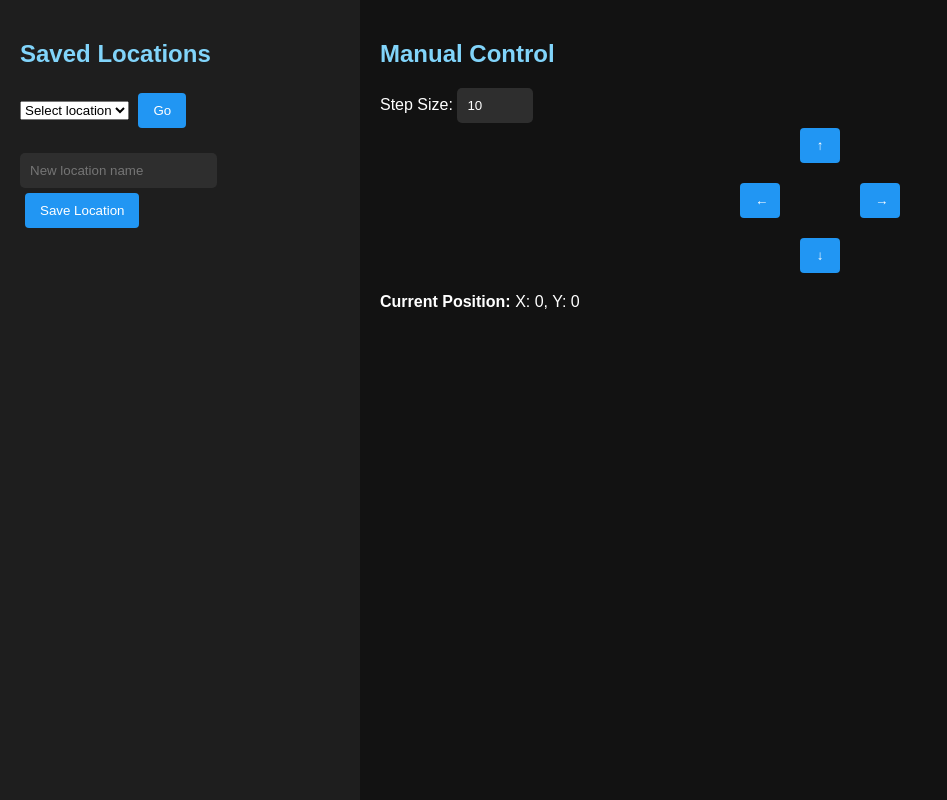
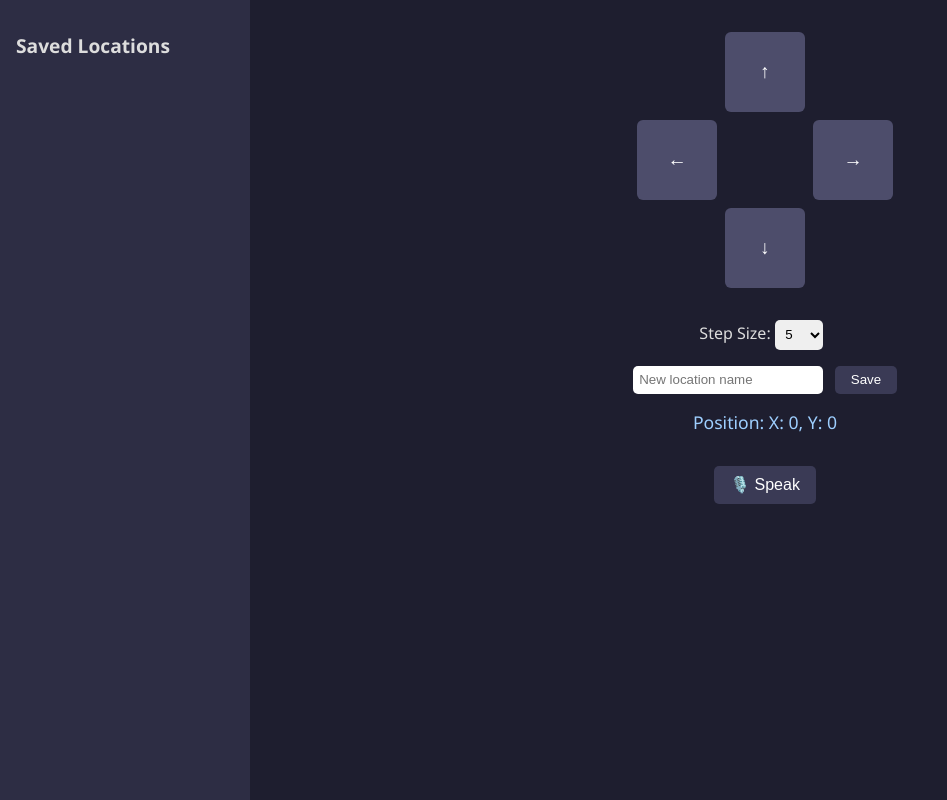
Before and after one commit to ryanrocksforever/LaserAssistant, a Flask app: template templates/index.html in a window 1280 px wide. Shown: the whole page, without its empty margins (0-947 px from the left). Run offline with Flask 3, Linux system fonts and the light colour scheme; the template is opened without the code that fills it, so the values that code supplies are empty.

Commit message:
add voice Func

```diff
--- a/app.py
+++ b/app.py
@@ -1,99 +1,125 @@
 from flask import Flask, render_template, request, jsonify
-import json, os
 from HR8825 import HR8825
+import json
+import os
+import atexit
 
 app = Flask(__name__)
 
-# ─── CONFIG ────────────────────────────────
-X_RANGE = 75
-Y_RANGE = 200
-POSITION_FILE = "locations.json"
-current_position = {'x': 0, 'y': 0}
+# ────── Galvo Control ──────
+class GalvoController:
+    def __init__(self):
+        self.MIN_X = 0
+        self.MAX_X = 75
+        self.MIN_Y = 0
+        self.MAX_Y = 200
 
-# ─── Motor Setup ───────────────────────────
-Motor1 = HR8825(dir_pin=13, step_pin=19, enable_pin=12, mode_pins=(16, 17, 20))
-Motor2 = HR8825(dir_pin=24, step_pin=18, enable_pin=4, mode_pins=(21, 22, 27))
-Motor1.SetMicroStep('softward', '1/8step')
-Motor2.SetMicroStep('softward', '1/8step')
+        self.current_position = {'x': 0, 'y': 0}
 
-# ─── Movement Functions ────────────────────
-def move_axis(motor, axis, steps, delay=0.001):
-    if steps == 0:
-        return
+        self.Motor1 = HR8825(dir_pin=13, step_pin=19, enable_pin=12, mode_pins=(16, 17, 20))
+        self.Motor2 = HR8825(dir_pin=24, step_pin=18, enable_pin=4, mode_pins=(21, 22, 27))
+        self.Motor1.SetMicroStep('softward', '1/8step')
+        self.Motor2.SetMicroStep('softward', '1/8step')
 
-    target = current_position[axis] + steps
-    limit = X_RANGE if axis == 'x' else Y_RANGE
-    if target < 0 or target > limit:
-        print(f"Blocked movement: {axis} target {target} outside 0-{limit}")
-        return
+        self.home()
 
-    direction = 'forward' if steps > 0 else 'backward'
-    getattr(motor, 'TurnStep')(Dir=direction, steps=abs(steps), stepdelay=delay)
-    current_position[axis] = target
+    def home(self):
+        # Go to known zero
+        self.move_to(0, 0)
 
-def move_to(x, y):
-    dx = x - current_position['x']
-    dy = y - current_position['y']
-    move_axis(Motor1, 'x', dx)
-    move_axis(Motor2, 'y', dy)
+    def move_to(self, x, y, delay=0.001):
+        dx = x - self.current_position['x']
+        dy = y - self.current_position['y']
+        self.move_relative(dx, dy, delay)
 
-# ─── Storage ───────────────────────────────
-def save_locations(locations):
-    with open(POSITION_FILE, 'w') as f:
-        json.dump(locations, f)
+    def move_relative(self, dx, dy, delay=0.001):
+        target_x = max(self.MIN_X, min(self.MAX_X, self.current_position['x'] + dx))
+        target_y = max(self.MIN_Y, min(self.MAX_Y, self.current_position['y'] + dy))
+        dx = target_x - self.current_position['x']
+        dy = target_y - self.current_position['y']
+
+        if dx != 0:
+            dir_x = 'forward' if dx > 0 else 'backward'
+            self.Motor1.TurnStep(Dir=dir_x, steps=abs(dx), stepdelay=delay)
+        if dy != 0:
+            dir_y = 'forward' if dy > 0 else 'backward'
+            self.Motor2.TurnStep(Dir=dir_y, steps=abs(dy), stepdelay=delay)
+
+        self.current_position['x'] = target_x
+        self.current_position['y'] = target_y
+
+    def shutdown(self):
+        self.move_to(0, 0)
+        self.Motor1.Stop()
+        self.Motor2.Stop()
+
+galvo = GalvoController()
+atexit.register(galvo.shutdown)
+
+# ────── Location Persistence ──────
+LOCATION_FILE = 'locations.json'
 
 def load_locations():
-    if not os.path.exists(POSITION_FILE):
+    if not os.path.exists(LOCATION_FILE):
         return {}
-    with open(POSITION_FILE, 'r') as f:
-        return json.load(f)
+    with open(LOCATION_FILE, 'r') as f:
+        try:
+            return json.load(f)
+        except:
+            return {}
 
-# ─── Routes ────────────────────────────────
-@app.route("/")
+def save_locations(locations):
+    with open(LOCATION_FILE, 'w') as f:
+        json.dump(locations, f, indent=2)
+
+# ────── Flask Routes ──────
+@app.route('/')
 def index():
-    return render_template("index.html", locations=load_locations(), current=current_position)
+    locations = load_locations()
+    return render_template('index.html', locations=locations.keys())
 
-@app.route("/move_manual", methods=["POST"])
+@app.route('/move_manual', methods=['POST'])
 def move_manual():
     data = request.get_json()
-    direction = data.get("direction")
-    step = int(data.get("step_size", 10))
+    direction = data.get('direction')
+    step_size = int(data.get('step_size', 5))
 
-    dx, dy = 0, 0
-    if direction == "left": dx = -step
-    elif direction == "right": dx = step
-    elif direction == "up": dy = step
-    elif direction == "down": dy = -step
+    if direction == 'up':
+        galvo.move_relative(0, step_size)
+    elif direction == 'down':
+        galvo.move_relative(0, -step_size)
+    elif direction == 'left':
+        galvo.move_relative(-step_size, 0)
+    elif direction == 'right':
+        galvo.move_relative(step_size, 0)
 
-    move_axis(Motor1, 'x', dx)
-    move_axis(Motor2, 'y', dy)
-    return jsonify(success=True)
+    return '', 204
 
-@app.route("/get_position")
+@app.route('/get_position')
 def get_position():
-    return jsonify(current_position)
+    return jsonify(galvo.current_position)
 
-@app.route("/save_location", methods=["POST"])
+@app.route('/save_location', methods=['POST'])
 def save_location():
-    name = request.form.get("location_name")
-    if name:
-        locations = load_locations()
-        locations[name] = current_position.copy()
-        save_locations(locations)
-    return ("", 204)
+    data = request.get_json()
+    name = data.get('name')
+    if not name:
+        return 'Missing name', 400
 
-@app.route("/goto/<name>", methods=["POST"])
-def goto(name):
     locations = load_locations()
-    if name in locations:
-        move_to(locations[name]['x'], locations[name]['y'])
-    return ("", 204)
+    locations[name] = galvo.current_position.copy()
+    save_locations(locations)
+    return '', 204
 
-if __name__ == "__main__":
-    # Reset to origin before start
-    move_axis(Motor1, 'x', -X_RANGE)
-    move_axis(Motor2, 'y', -Y_RANGE)
-    current_position['x'] = 0
-    current_position['y'] = 0
+@app.route('/goto/<location>', methods=['POST'])
+def goto_location(location):
+    locations = load_locations()
+    pos = locations.get(location)
+    if pos:
+        galvo.move_to(pos['x'], pos['y'])
+        return '', 204
+    return 'Location not found', 404
 
-    app.run(host="0.0.0.0", port=5000)
+# ────── Run ──────
+if __name__ == '__main__':
+    app.run(host='0.0.0.0', port=5000)
--- a/templates/index.html
+++ b/templates/index.html
@@ -2,127 +2,238 @@
 <html lang="en">
 <head>
     <meta charset="UTF-8">
-    <title>Laser Galvo Controller</title>
+    <title>Laser Assistant</title>
     <style>
         body {
             margin: 0;
-            font-family: Arial, sans-serif;
-            background-color: #121212;
-            color: #ffffff;
+            font-family: 'Segoe UI', sans-serif;
+            background-color: #1e1e2f;
+            color: #ddd;
             display: flex;
             height: 100vh;
         }
+
         .sidebar {
-            width: 25%;
-            background-color: #1e1e1e;
-            padding: 20px;
+            width: 250px;
+            background-color: #2d2d44;
+            padding: 1rem;
+            box-sizing: border-box;
             overflow-y: auto;
         }
+
+        .sidebar h2 {
+            font-size: 1.2rem;
+            margin-bottom: 1rem;
+        }
+
+        .location-btn {
+            display: block;
+            width: 100%;
+            margin: 0.25rem 0;
+            padding: 0.5rem;
+            background-color: #444466;
+            border: none;
+            border-radius: 5px;
+            color: #ddd;
+            cursor: pointer;
+        }
+
+        .location-btn:hover {
+            background-color: #5a5a88;
+        }
+
         .main {
             flex-grow: 1;
-            padding: 20px;
+            padding: 2rem;
+            display: flex;
+            flex-direction: column;
+            justify-content: space-between;
         }
-        h2 {
-            color: #81d4fa;
+
+        .controls {
+            display: flex;
+            flex-direction: column;
+            align-items: center;
         }
-        form {
-            margin-bottom: 20px;
+
+        .control-grid {
+            display: grid;
+            grid-template-areas:
+        ". up ."
+        "left . right"
+        ". down .";
+            gap: 0.5rem;
+            margin-bottom: 1rem;
         }
-        input[type="text"], input[type="number"] {
-            padding: 10px;
-            margin-right: 10px;
+
+        .control-grid button {
+            padding: 1rem;
+            font-size: 1.2rem;
+            background-color: #4d4d6b;
+            border: none;
+            border-radius: 6px;
+            color: white;
+            cursor: pointer;
+            width: 80px;
+            height: 80px;
+        }
+
+        .control-grid button:hover {
+            background-color: #66668a;
+        }
+
+        .form {
+            margin-top: 1rem;
+        }
+
+        .form input, .form select {
+            padding: 0.4rem;
             border-radius: 5px;
             border: none;
-            background-color: #2e2e2e;
-            color: white;
+            margin-right: 0.5rem;
         }
-        button {
-            padding: 10px 15px;
-            margin: 5px;
-            background-color: #2196f3;
-            color: white;
+
+        .form button {
+            padding: 0.4rem 1rem;
+            background-color: #3a3a55;
+            color: #fff;
             border: none;
-            border-radius: 4px;
+            border-radius: 5px;
             cursor: pointer;
         }
-        button:hover {
-            background-color: #1976d2;
+
+        #position {
+            font-size: 1.1rem;
+            margin-top: 1rem;
+            color: #9ecfff;
         }
-        .controls {
-            display: grid;
-            grid-template-columns: 50px 50px 50px;
-            grid-gap: 10px;
-            justify-content: center;
+
+        #voice-btn {
+            margin-top: 2rem;
+            padding: 0.6rem 1rem;
+            font-size: 1rem;
+            background-color: #3a3a55;
+            color: #fff;
+            border: none;
+            border-radius: 5px;
+            cursor: pointer;
         }
-        .position {
-            margin-top: 15px;
+
+        #voice-transcript {
+            margin-top: 0.5rem;
+            color: #aaa;
         }
     </style>
 </head>
 <body>
 <div class="sidebar">
     <h2>Saved Locations</h2>
-    <form id="gotoForm" onsubmit="gotoLocation(event)">
-        <select id="locationSelect" name="location_name" required>
-            <option disabled selected>Select location</option>
-            {% for name in locations %}
-            <option value="{{ name }}">{{ name }}</option>
-            {% endfor %}
-        </select>
-        <button type="submit">Go</button>
-    </form>
-    <form action="/save_location" method="post">
-        <input type="text" name="location_name" placeholder="New location name" required>
-        <button type="submit">Save Location</button>
-    </form>
+    {% for loc in locations %}
+    <button class="location-btn" onclick="gotoLocation('{{ loc }}')">{{ loc }}</button>
+    {% endfor %}
 </div>
 
 <div class="main">
-    <h2>Manual Control</h2>
-    <label>Step Size: </label>
-    <input type="number" id="stepSize" value="10" min="1" max="100">
     <div class="controls">
-        <div></div>
-        <button onclick="move('up')">↑</button>
-        <div></div>
-        <button onclick="move('left')">←</button>
-        <div></div>
-        <button onclick="move('right')">→</button>
-        <div></div>
-        <button onclick="move('down')">↓</button>
-        <div></div>
-    </div>
-    <div class="position">
-        <strong>Current Position:</strong> <span id="position">X: ..., Y: ...</span>
+        <div class="control-grid">
+            <button onclick="move('up')" style="grid-area: up;">↑</button>
+            <button onclick="move('left')" style="grid-area: left;">←</button>
+            <button onclick="move('right')" style="grid-area: right;">→</button>
+            <button onclick="move('down')" style="grid-area: down;">↓</button>
+        </div>
+
+        <div class="form">
+            <label for="step">Step Size:</label>
+            <select id="step">
+                <option value="1">1</option>
+                <option value="5" selected>5</option>
+                <option value="10">10</option>
+                <option value="20">20</option>
+            </select>
+        </div>
+
+        <div class="form">
+            <input type="text" id="location-name" placeholder="New location name">
+            <button onclick="saveLocation()">Save</button>
+        </div>
+
+        <div id="position">Position: X: ?, Y: ?</div>
+
+        <button id="voice-btn">🎙️ Speak</button>
+        <div id="voice-transcript"></div>
     </div>
 </div>
 
 <script>
     function move(direction) {
-        const stepSize = parseInt(document.getElementById('stepSize').value);
+        const stepSize = document.getElementById('step').value;
         fetch('/move_manual', {
             method: 'POST',
-            headers: { 'Content-Type': 'application/json' },
-            body: JSON.stringify({ direction, step_size: stepSize })
+            headers: {'Content-Type': 'application/json'},
+            body: JSON.stringify({ direction: direction, step_size: parseInt(stepSize) })
         });
+    }
+
+    function saveLocation() {
+        const name = document.getElementById('location-name').value;
+        if (!name) return alert("Name required");
+        fetch('/save_location', {
+            method: 'POST',
+            headers: {'Content-Type': 'application/json'},
+            body: JSON.stringify({ name: name })
+        }).then(() => location.reload());
+    }
+
+    function gotoLocation(name) {
+        fetch(`/goto/${encodeURIComponent(name)}`, { method: 'POST' });
     }
 
     function updatePosition() {
         fetch('/get_position')
             .then(res => res.json())
             .then(pos => {
-                document.getElementById('position').innerText = `X: ${pos.x}, Y: ${pos.y}`;
+                document.getElementById('position').innerText = `Position: X: ${pos.x}, Y: ${pos.y}`;
             });
     }
+    setInterval(updatePosition, 1000);
 
-    function gotoLocation(event) {
-        event.preventDefault();
-        const location = document.getElementById('locationSelect').value;
-        fetch(`/goto/${location}`, { method: 'POST' });
-    }
+    // Voice recognition
+    const voiceMap = {
+        "screwdriver": "screwdrivers drawer",
+        "tv": "TV",
+        "fridge": "fridge",
+        "tools": "tool cabinet"
+    };
 
-    setInterval(updatePosition, 500);
-    updatePosition();
+    const recognition = new (window.SpeechRecognition || window.webkitSpeechRecognition)();
+    recognition.lang = 'en-US';
+    recognition.interimResults = false;
+    recognition.maxAlternatives = 1;
+
+    document.getElementById("voice-btn").addEventListener("click", () => {
+        recognition.start();
+    });
+
+    recognition.onresult = function(event) {
+        const transcript = event.results[0][0].transcript.toLowerCase();
+        document.getElementById("voice-transcript").innerText = `🗣️ "${transcript}"`;
+
+        if (transcript.includes("where") || transcript.includes("point") || transcript.includes("show")) {
+            for (const key in voiceMap) {
+                if (transcript.includes(key)) {
+                    const location = voiceMap[key];
+                    fetch(`/goto/${encodeURIComponent(location)}`, { method: "POST" });
+                    return;
+                }
+            }
+        }
+
+        alert("❌ Didn't recognize a known location.");
+    };
+
+    recognition.onerror = function(e) {
+        alert("Speech error: " + e.error);
+    };
 </script>
 </body>
 </html>
```
